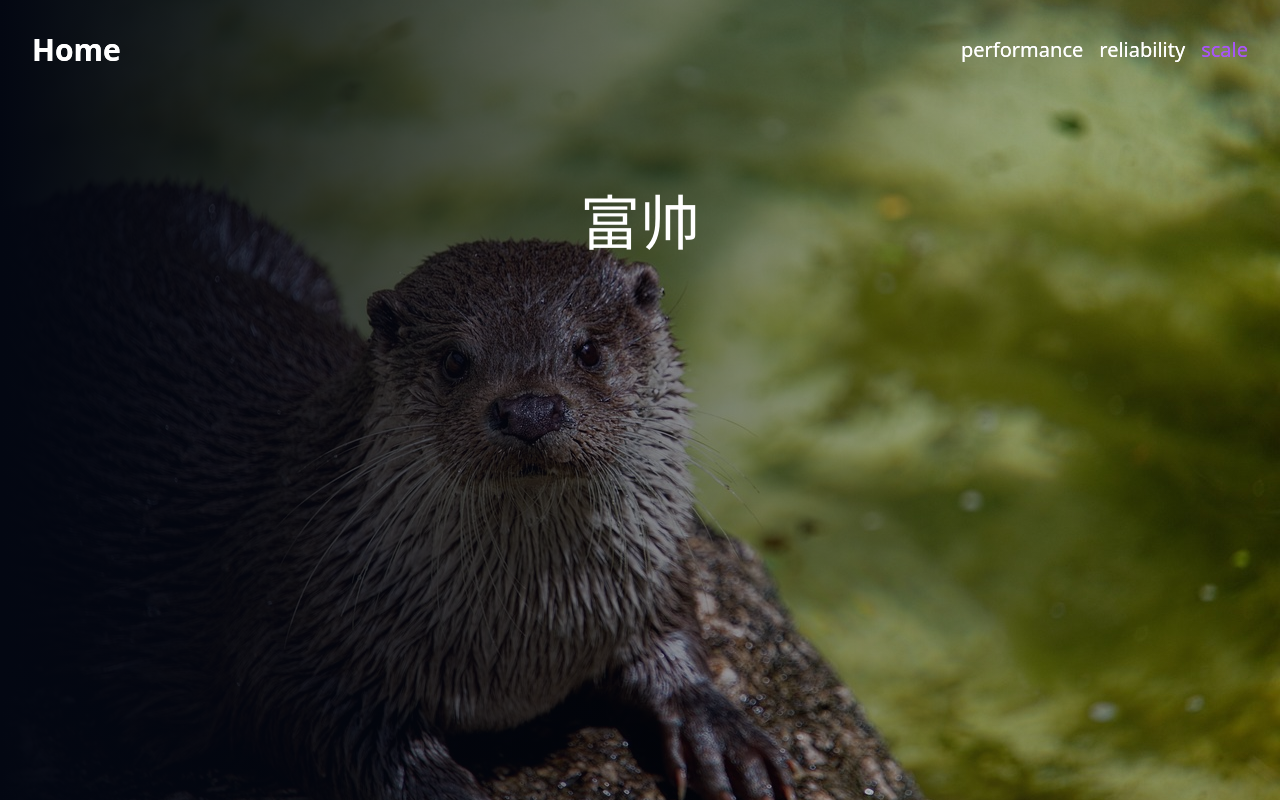
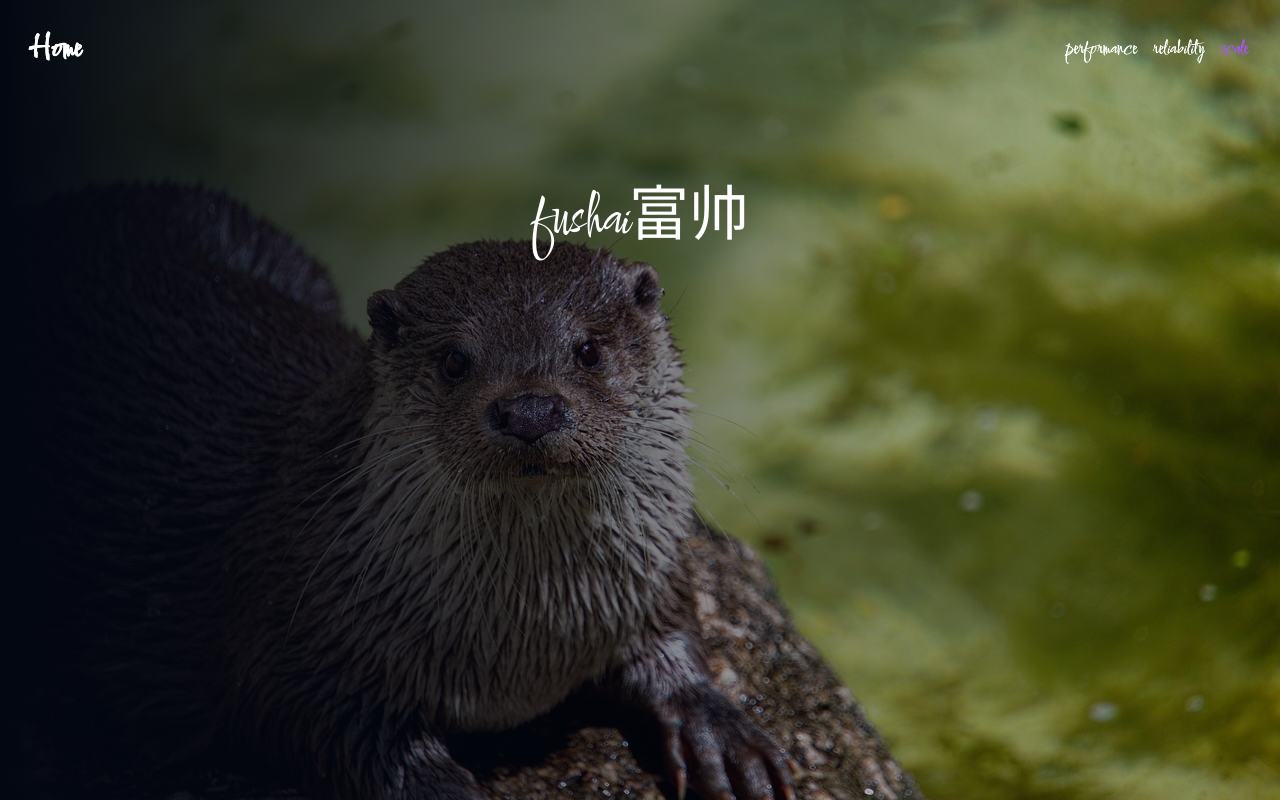
Before and after one commit to Rt821940205/next-app, a Next.js app: page /scale in a window 1280 px wide. Built offline with nearby package versions, Linux system fonts and the light colour scheme.

Commit message:
feat:字体next-font

```diff
--- a/app/(hero)/performance/page.tsx
+++ b/app/(hero)/performance/page.tsx
@@ -5,5 +5,5 @@ export const metadata = {
   title: "Performance",
 };
 export default function Performance() {
-  return <Hero src={bjpg} alt="Performance" content="是个" />;
+  return <Hero src={bjpg} alt="Performance" content="是个" sub="shige" />;
 }
--- a/app/(hero)/reliability/page.tsx
+++ b/app/(hero)/reliability/page.tsx
@@ -5,5 +5,5 @@ export const metadata = {
   title: "Reliability",
 };
 export default function Reliability() {
-  return <Hero src={cjpg} alt="Reliability" content="高" />;
+  return <Hero src={cjpg} alt="Reliability" content="高" sub="gao" />;
 }
--- a/app/(hero)/scale/page.tsx
+++ b/app/(hero)/scale/page.tsx
@@ -5,5 +5,5 @@ export const metadata = {
   title: "Scale",
 };
 export default function Scale() {
-  return <Hero src={djpg} alt="Scale" content="富帅" />;
+  return <Hero src={djpg} alt="Scale" content="富帅" sub="fushai" />;
 }
--- a/app/components/hero.tsx
+++ b/app/components/hero.tsx
@@ -4,6 +4,7 @@ interface IProps {
   src: StaticImageData;
   alt: string;
   content: string;
+  sub: string;
 }
 export default function hero(props: IProps) {
   return (
@@ -20,6 +21,7 @@ export default function hero(props: IProps) {
         <div className="absolute inset-0 bg-gradient-to-r from-gray-950"></div>
       </div>
       <div className="flex justify-center pt-48">
+        <h2 className="text-white text-6xl">{props.sub}</h2>
         <h1 className="text-white text-6xl">{props.content}</h1>
       </div>
     </div>
--- a/app/layout.tsx
+++ b/app/layout.tsx
@@ -1,18 +1,12 @@
 import type { Metadata } from "next";
-// import localFont from "next/font/local";
+import { Comforter } from "next/font/google";
+import Header from "./components/header";
 import "./globals.css";
-import Header from "./components/header";
 
-// const geistSans = localFont({
-//   src: "./fonts/GeistVF.woff",
-//   variable: "--font-geist-sans",
-//   weight: "100 900",
-// });
-// const geistMono = localFont({
-//   src: "./fonts/GeistMonoVF.woff",
-//   variable: "--font-geist-mono",
-//   weight: "100 900",
-// });
+const comforter = Comforter({
+  subsets: ["latin"],
+  weight: "400",
+});
 
 export const metadata: Metadata = {
   title: "Create Next App",
@@ -25,7 +19,7 @@ export default function RootLayout({
   children: React.ReactNode;
 }>) {
   return (
-    <html lang="en">
+    <html lang="en" className={comforter.className}>
       <body>
         <Header />
         {children}
--- a/app/page.tsx
+++ b/app/page.tsx
@@ -6,5 +6,5 @@ export const metadata: Metadata = {
   title: "Home",
 };
 export default function Home() {
-  return <Hero src={ajpg} alt="Home" content="汤神" />;
+  return <Hero src={ajpg} alt="Home" content="汤神" sub="tang" />;
 }
```
